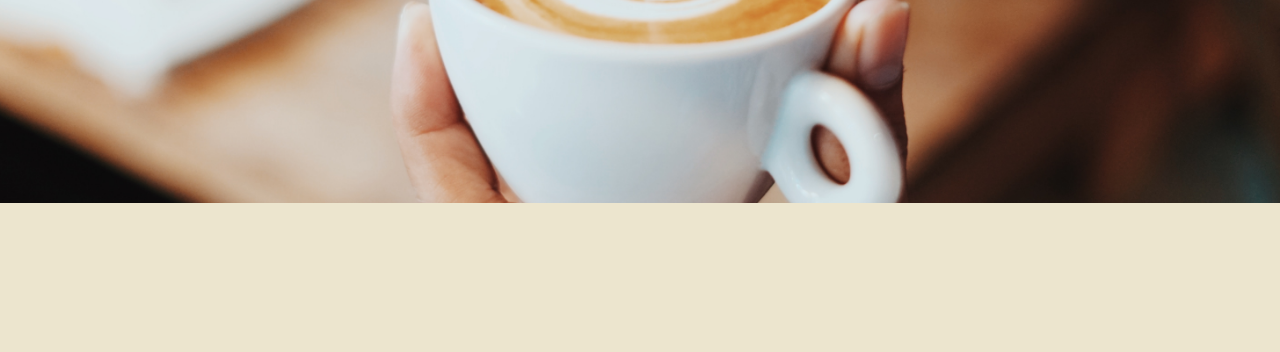
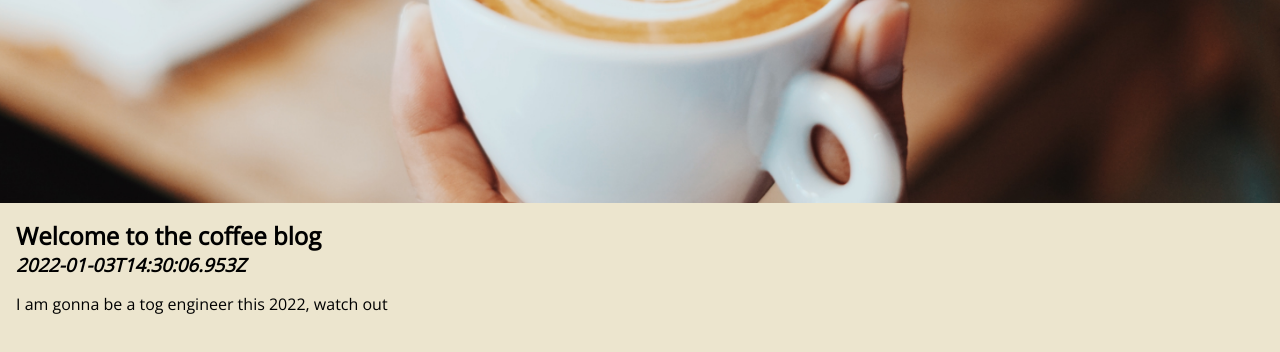
Before and after one commit to Benneth-Bejamas/gatsby-workshop, a Gatsby site: page / in a window 1280 px wide. Shown: the part 436-788 px from the top of the page. Built offline with nearby package versions, Linux system fonts and the light colour scheme; Gatsby itself is replaced by a stand-in of ours.

Commit message:
Add initial blogList posting

```diff
--- a/gatsby-config.js
+++ b/gatsby-config.js
@@ -2,5 +2,15 @@
   siteMetadata: {
     title: "The Coffee Blog",
   },
-  plugins: ["gatsby-plugin-netlify-cms"],
+  plugins: [
+    "gatsby-plugin-netlify-cms",
+    {
+      resolve: "gatsby-source-filesystem",
+      options: {
+        name: "blog",
+        path: "src/blog",
+      },
+    },
+    "gatsby-transformer-remark",
+  ],
 }
--- a/package.json
+++ b/package.json
@@ -16,6 +16,8 @@
   "dependencies": {
     "gatsby": "^2.23.7",
     "gatsby-plugin-netlify-cms": "^4.3.5",
+    "gatsby-source-filesystem": "^2.3.14",
+    "gatsby-transformer-remark": "^2.8.19",
     "netlify-cms-app": "^2.12.15",
     "react": "^16.13.1",
     "react-dom": "^16.13.1"
--- /dev/null
+++ b/src/components/BlogList.js
@@ -0,0 +1,38 @@
+import React from "react"
+import BlogPost from "./BlogPost/BlogPost"
+import { useStaticQuery, graphql } from "gatsby"
+
+const BlogList = () => {
+  const data = useStaticQuery(graphql`
+    {
+      allMarkdownRemark {
+        edges {
+          node {
+            id
+            frontmatter {
+              title
+              date
+            }
+            excerpt
+          }
+        }
+      }
+    }
+  `)
+  return (
+    <div>
+      <div>
+        {data.allMarkdownRemark.edges.map(edge => (
+          <BlogPost
+            key={edge.node.id}
+            title={edge.node.frontmatter.title}
+            date={edge.node.frontmatter.date}
+            excerpt={edge.node.excerpt}
+          />
+        ))}
+      </div>
+    </div>
+  )
+}
+
+export default BlogList
--- /dev/null
+++ b/src/components/BlogPost/BlogPost.js
@@ -0,0 +1,11 @@
+import React from "react"
+import styles from "./blogpost.module.css"
+export default function BlogPost({ title, date, excerpt }) {
+  return (
+    <article className={styles.blog}>
+      <h2>{title}</h2>
+      <h3>{date}</h3>
+      <p>{excerpt}</p>
+    </article>
+  )
+}
--- /dev/null
+++ b/src/components/BlogPost/blogpost.module.css
@@ -0,0 +1,11 @@
+.blog {
+  padding: 1rem;
+}
+.blog h2 {
+  margin: 0;
+}
+
+.blog h3 {
+  margin: 0;
+  font-style: italic;
+}
--- a/src/pages/index.js
+++ b/src/pages/index.js
@@ -1,27 +1,30 @@
-import React from 'react';
+import React from "react"
 
-import { graphql, useStaticQuery } from 'gatsby';
+import { graphql, useStaticQuery } from "gatsby"
 
-import Layout from '../components/Layout';
+import Layout from "../components/Layout"
 
-import styles from './index.module.css';
+import styles from "./index.module.css"
+
+import BlogList from "../components/BlogList"
 
 export default function IndexPage() {
   const data = useStaticQuery(graphql`
-  {
-    site {
-      siteMetadata {
-        title
+    {
+      site {
+        siteMetadata {
+          title
+        }
       }
     }
-  }
-`);
+  `)
 
   return (
     <Layout>
       <div id={styles.hero}>
         <h1>{data.site.siteMetadata.title}</h1>
-      </div>
+      </div>{" "}
+      <BlogList />
     </Layout>
-  );
+  )
 }
```
Also changed, not shown: 1 other file.
